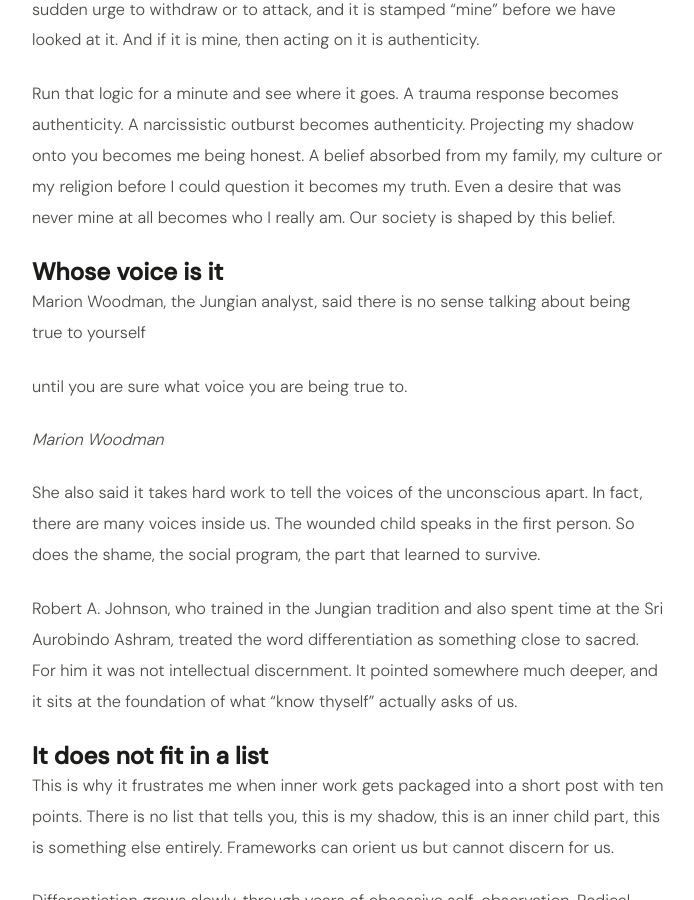
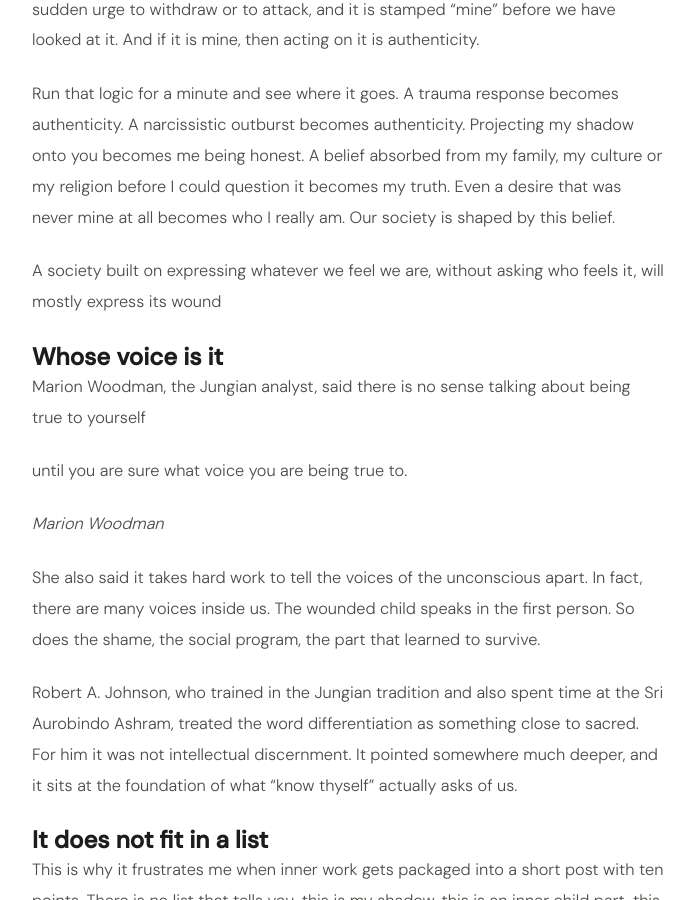
Before and after one commit to Blubell26/giuliapacciotti.com, a Jekyll site: the page built from _posts/2026-10-14-which-voice-are-you-being-true-to.md, in a window 1280 px wide and 900 px high, scrolled down 1144 px. Shown: the whole window, without its empty margins (292-986 px from the left). Built offline with Jekyll 4.4.1, drawn with Linux system fonts in a browser that asks for light colours; comment, search, counter and statistics services are not loaded.

Commit message:
Update 2026-10-14-which-voice-are-you-being-true-to.md

```diff
--- a/_posts/2026-10-14-which-voice-are-you-being-true-to.md
+++ b/_posts/2026-10-14-which-voice-are-you-being-true-to.md
@@ -20,7 +20,10 @@
 
 Most of us don't. We take the personality we were shaped into for the self, and we claim everything that moves through us as ours. A thought arrives, a craving, a sudden urge to withdraw or to attack, and it is stamped "mine" before we have looked at it. And if it is mine, then acting on it is authenticity.
 
-Run that logic for a minute and see where it goes. A trauma response becomes authenticity. A narcissistic outburst becomes authenticity. Projecting my shadow onto you becomes me being honest. A belief absorbed from my family, my culture or my religion before I could question it becomes my truth. Even a desire that was never mine at all becomes who I really am. Our society is shaped by this belief.
+Run that logic for a minute and see where it goes. A trauma response becomes authenticity. A narcissistic outburst becomes authenticity. Projecting my shadow onto you becomes me being honest. A belief absorbed from my family, my culture or my religion before I could question it becomes my truth. Even a desire that was never mine at all becomes who I really am.
+Our society is shaped by this belief.
+
+A society built on expressing whatever we feel we are, without asking who feels it, will mostly express its wound
 
 ## Whose voice is it
 
```
